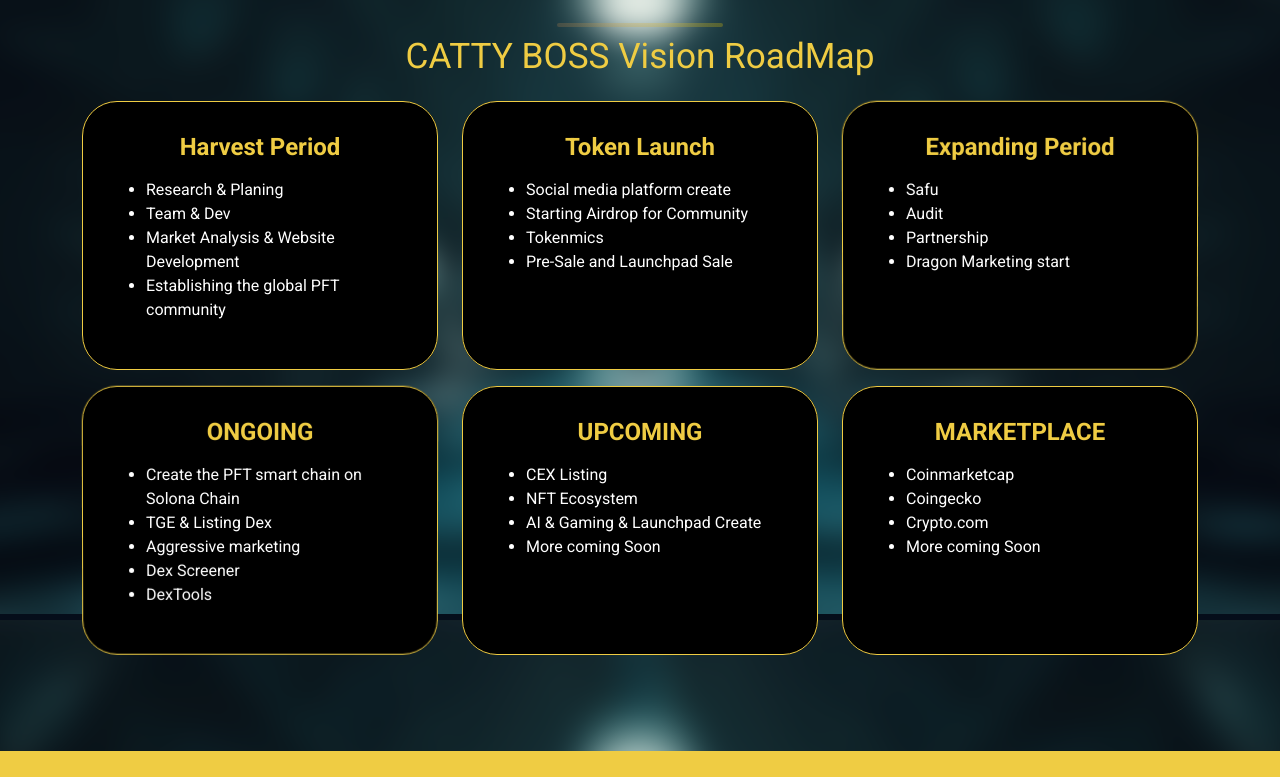
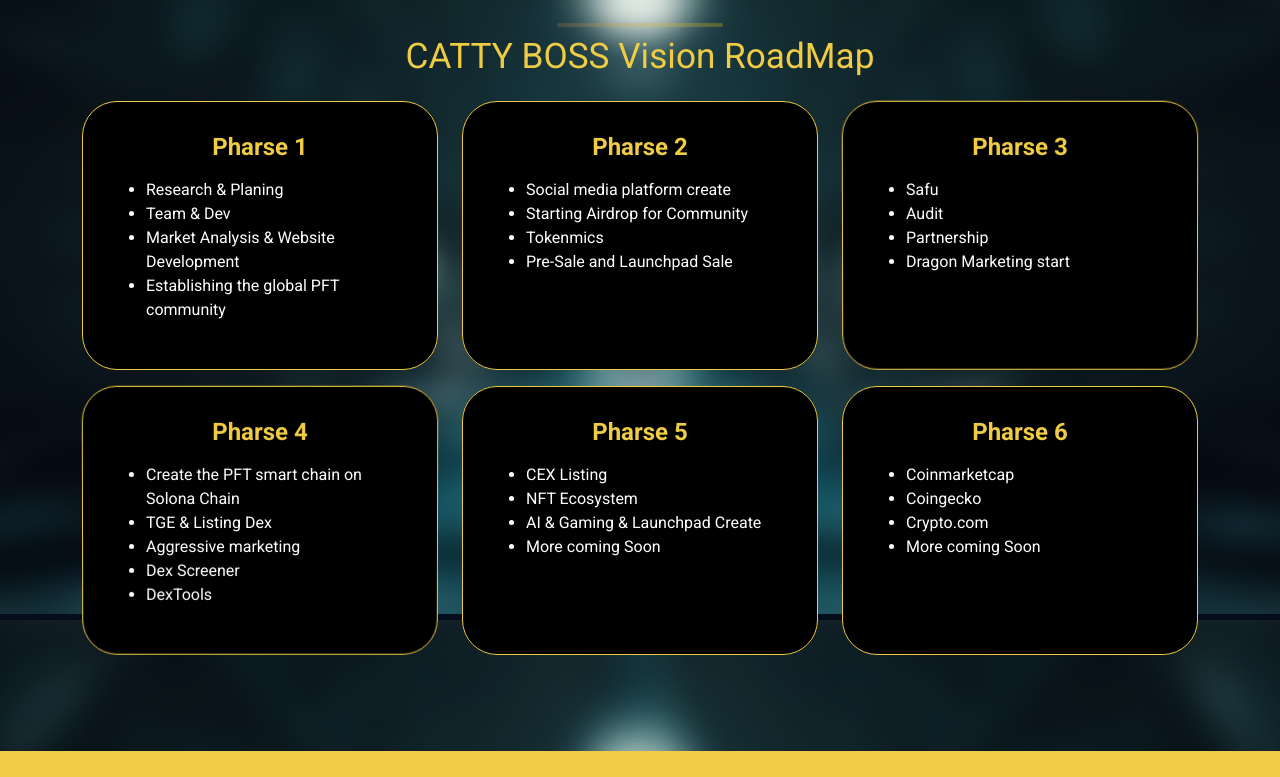
Before and after one commit to CATTYBOSS/CATTYBOSS.github.io, a plain HTML site: page index.html in a window 1280 px wide. Shown: the part 4180-4957 px from the top of the page. Drawn offline with Linux system fonts and the light colour scheme; no server answers.

Commit message:
Update index.html

```diff
--- a/index.html
+++ b/index.html
@@ -437,7 +437,7 @@ STRONG,WE WILL BE GREAT.</h4>
               data-aos-duration="2000">
               <div class="border-grad">
                 <div class="d-grid gap-3">
-                  <h4 class="my-0"><span i18n="roadmap1.title1">Harvest Period</span></h4>
+                  <h4 class="my-0"><span i18n="roadmap1.title1">Pharse 1</span></h4>
                   <ul>
                     <li i18n="roadmap1.sub1">Research & Planing</li>
                     <li i18n="roadmap1.sub2">Team & Dev</li>
@@ -453,7 +453,7 @@ STRONG,WE WILL BE GREAT.</h4>
               data-aos-duration="2500">
               <div class="border-grad">
                 <div class="d-grid gap-3">
-                  <h4 class="my-0"><span i18n="roadmap2.title1">Token Launch</span></h4>
+                  <h4 class="my-0"><span i18n="roadmap2.title1">Pharse 2</span></h4>
                   <ul>
                     <li i18n="roadmap2.sub1">Social media platform create</li>
                     <li i18n="roadmap2.sub3">Starting Airdrop for Community </li>
@@ -471,7 +471,7 @@ STRONG,WE WILL BE GREAT.</h4>
               data-aos-duration="3000">
               <div class="border-grad">
                 <div class="d-grid gap-3">
-                  <h4 class="my-0"><span i18n="roadmap3.title1">Expanding Period</span></h4>
+                  <h4 class="my-0"><span i18n="roadmap3.title1">Pharse 3</span></h4>
                   <ul>
                     <li i18n="roadmap3.sub1">Safu</li>
                     <li i18n="roadmap3.sub2">Audit</li>
@@ -490,7 +490,7 @@ STRONG,WE WILL BE GREAT.</h4>
               data-aos-duration="3000">
               <div class="border-grad">
                 <div class="d-grid gap-3">
-                  <h4 class="my-0"><span i18n="roadmap3.title1">ONGOING</span></h4>
+                  <h4 class="my-0"><span i18n="roadmap3.title1">Pharse 4</span></h4>
                   <ul>
                     <li i18n="roadmap4.sub1">Create the PFT smart chain on Solona Chain</li>
                     <li i18n="roadmap4.sub2">TGE & Listing Dex</li>
@@ -508,7 +508,7 @@ STRONG,WE WILL BE GREAT.</h4>
               data-aos-duration="2500">
               <div class="border-grad">
                 <div class="d-grid gap-3">
-                  <h4 class="my-0"><span i18n="roadmap2.title1">UPCOMING</span></h4>
+                  <h4 class="my-0"><span i18n="roadmap2.title1">Pharse 5</span></h4>
                   <ul>
                     <li i18n="roadmap2.sub1">CEX Listing </li>
                     <li i18n="roadmap2.sub3">NFT Ecosystem</li>
@@ -527,7 +527,7 @@ STRONG,WE WILL BE GREAT.</h4>
               data-aos-duration="4000">
               <div class="border-grad">
                 <div class="d-grid gap-3">
-                  <h4 class="my-0"><span i18n="roadmap5.title1">MARKETPLACE</span></h4>
+                  <h4 class="my-0"><span i18n="roadmap5.title1">Pharse 6</span></h4>
                   <ul>
                     <li i18n="roadmap5.sub1">Coinmarketcap                    </li>
                     <li i18n="roadmap5.sub2">Coingecko </li>
```
